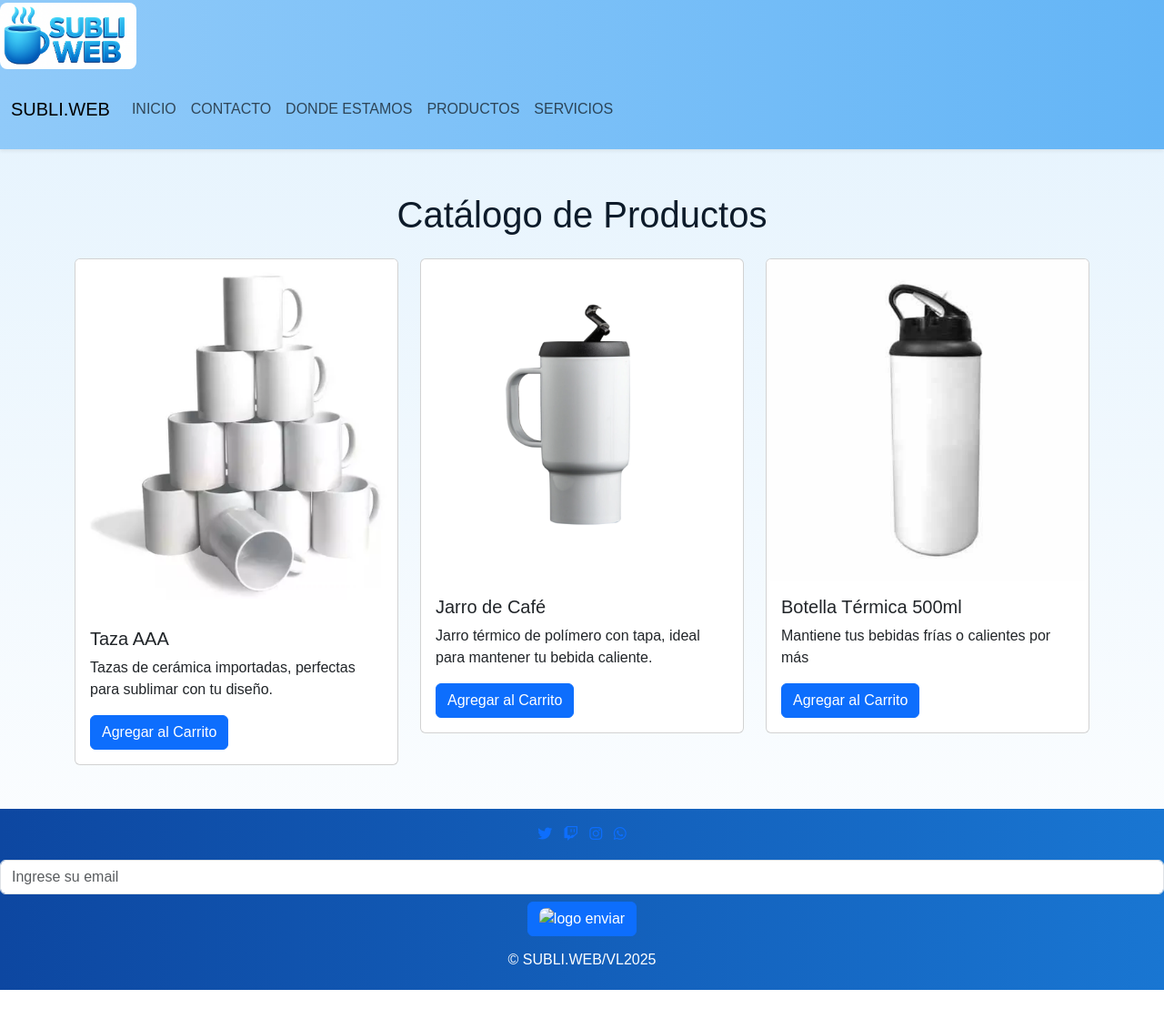
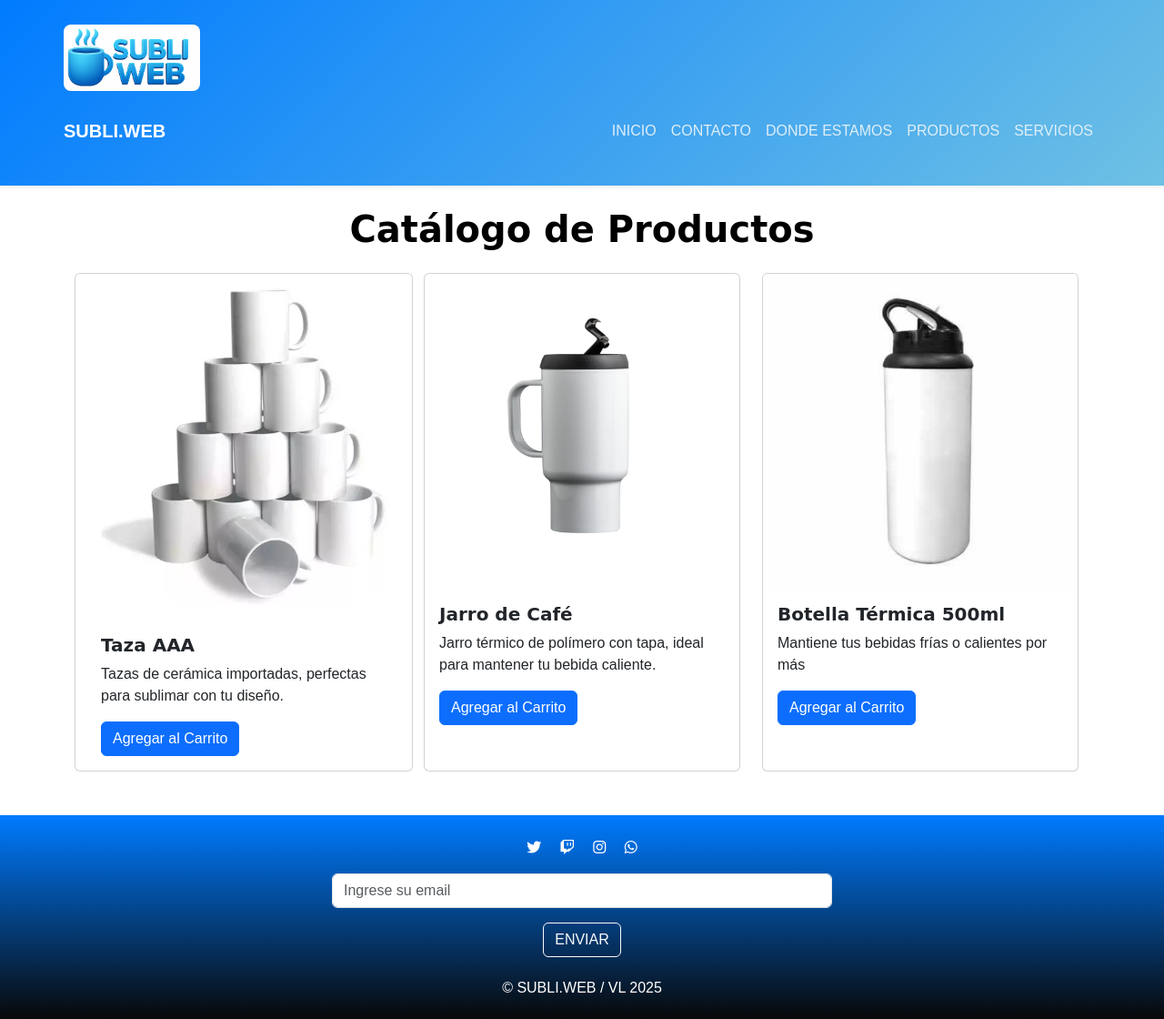
Before and after one commit to lauravillar25/subliweb, a website: page views/productos.html in a window 1280 px wide. Shown: the part 13-1133 px from the top of the page at 91% size. Before the commit the page ends 1101 px from the top, so only its background shows below. Drawn offline with nearby package versions, Linux system fonts and the light colour scheme.

Commit message:
mejoras despues de la 3 correccion

```diff
--- a/scss/_base.scss
+++ b/scss/_base.scss
@@ -24,3 +24,11 @@ img {
   max-width: 150px;
   height: auto;
 }
+
+.nav-link {
+  color: rgb(224, 239, 248);
+
+  &:hover {
+    color: #e1fa02;
+  }
+}
--- a/scss/_donde.scss
+++ b/scss/_donde.scss
@@ -9,9 +9,7 @@
     }
   }
 
-  body {
-    background: linear-gradient(to bottom, #e3f2fd, #ffffff);
-  }
+
 
   .animated-entry {
     animation: fadeInUp 1s ease-out both;
@@ -29,11 +27,3 @@
       transform: rotate(-5deg) scale(1.05);
     }
   }
-
-  header {
-    background: linear-gradient(to right, #90caf9, #64b5f6);
-  }
-
-  footer {
-    background: linear-gradient(to right, #0d47a1, #1976d2);
-  }
--- /dev/null
+++ b/scss/_gradiente.scss
@@ -0,0 +1,7 @@
+
+footer {
+    background: linear-gradient(to top,#080808,#007bff);
+    color: #fff;
+    padding: 2rem;
+    text-align: center;
+}
--- a/scss/_layout.scss
+++ b/scss/_layout.scss
@@ -3,13 +3,6 @@
 
 header {
   background: linear-gradient(135deg, $color-primario, $color-secundario);
-  color: white;
+  color: rgb(228, 211, 211);
   padding: 2rem 0;
 }
-
-footer {
-  background-color: $color-primario;
-  color: white;
-  padding: 2rem 0;
-  text-align: center;
-}
--- a/scss/_variables.scss
+++ b/scss/_variables.scss
@@ -1,5 +1,18 @@
 $color-primario: #007bff;
 $color-secundario: #6ec1e4;
-$color-fondo: #b4cdda;
-$color-texto: #0d1b2a;
+$color-fondo: #ffffff;
+$color-texto: #000000;
 $fuente-principal: 'Nunito', sans-serif;
+$fuente-titulos: 'Neonderthaw', cursive;
+h1, h2, h3, h4, h5 {
+    font-family: $fuente-titulos;
+    font-optical-sizing: auto;
+    font-weight: 900;
+    font-style: normal;
+}
+$fuente-inicio: 'Poppins', sans-serif;
+
+
+.navbar-brand {
+  font-family: $fuente-inicio;
+}
--- a/scss/estilo.scss
+++ b/scss/estilo.scss
@@ -5,3 +5,4 @@
 @use 'components';
 @use 'global';
 @use"donde";
+@use 'gradiente';
--- a/views/productos.html
+++ b/views/productos.html
@@ -17,61 +17,48 @@
 </head>
 
 <body>
-    <header class="shadow-sm py-3" style="background: linear-gradient(to right, #90caf9, #64b5f6);">
-
-        <div class="text-center">
-            <img src="../img/logo.png" alt="logo" class="logo mb-3">
+    <header class="shadow-sm ">
+        <div class="navbar navbar-expand-lg navbar-light container">
+            <img src="../img/logo.png" alt="Logo de SUBLIWEB" class="logo mb-2">
           </div>
-        <nav class="navbar navbar-expand-lg navbar-light">
-            <div class="container-fluid">
-                <a class="navbar-brand" href="../index.html">SUBLI.WEB</a>
-                <button class="navbar-toggler" type="button" data-bs-toggle="collapse" data-bs-target="#navbarNav"
-                    aria-controls="navbarNav" aria-expanded="false" aria-label="Toggle navigation">
+          <nav class="navbar navbar-expand-lg navbar-light container">
+            <a class="navbar-brand text-white fw-bold" href="../index.html">SUBLI.WEB</a>
+            <button class="navbar-toggler border-white" type="button" data-bs-toggle="collapse" data-bs-target="#navbarNav">
               <span class="navbar-toggler-icon"></span>
             </button>
             <div class="collapse navbar-collapse" id="navbarNav">
-                    <ul class="navbar-nav">
-                        <li class="nav-item">
-                            <a class="nav-link" href="../index.html">INICIO</a>
-                        </li>
-                        <li class="nav-item">
-                            <a class="nav-link" href="./contactos.html">CONTACTO</a>
-                        </li>
-                        <li class="nav-item">
-                            <a class="nav-link" href="./dondeestamos.html">DONDE ESTAMOS</a>
-                        </li>
-                        <li class="nav-item">
-                            <a class="nav-link" href="./productos.html">PRODUCTOS</a>
-                        </li>
-                        <li class="nav-item">
-                            <a class="nav-link" href="./servicios.html">SERVICIOS</a>
-                        </li>
+              <ul class="navbar-nav ms-auto">
+                <li class="nav-item"><a class="nav-link " href="../index.html">INICIO</a></li>
+                <li class="nav-item"><a class="nav-link " href="./contactos.html">CONTACTO</a></li>
+                <li class="nav-item"><a class="nav-link  " href="./dondeestamos.html">DONDE ESTAMOS</a></li>
+                <li class="nav-item"><a class="nav-link " href="./productos.html">PRODUCTOS</a></li>
+                <li class="nav-item"><a class="nav-link " href="./servicios.html">SERVICIOS</a></li>
               </ul>
-                </div>
             </div>
           </nav>
     </header>
-    <main class="container mt-5">
-        <h1 class="text-center">Catálogo de Productos</h1>
+    <main class="container">
+        <section class="lista">
 
-        <div class="row mt-4">
+        <div class="container mt-4">
+        <h1 class="text-center mb-4 fade-in">Catálogo de Productos</h1>
 
-            <div class="col-md-4 mb-4">
-                <div class="card">
-                    <img src="../img/taza AAA.webp" class="card-img-top" alt="Taza AAA">
+        <div class="row row-cols-1 row-cols-md-3 g-4">
+                <div class="card h-100">
+                    <img src="../img/taza AAA.webp" class="card-img-top img-fluid object-fit-cover" alt="Taza AAA">
                     <div class="card-body">
                         <h5 class="card-title">Taza AAA</h5>
                         <p class="card-text">Tazas de cerámica importadas, perfectas para sublimar con tu diseño.</p>
                         <a href="#" class="btn btn-primary">Agregar al Carrito</a>
                     </div>
                 </div>
-            </div>
 
 
-            <div class="col-md-4 mb-4">
-                <div class="card">
+
+            <div class="col">
+                <div class="card h-100">
                     <img src="../img/jarro de cafe.webp"
-                        class="card-img-top" alt="Jarro de Café">
+                        class="card-img-top img-fluid object-fit-cover" alt="Jarro de Café">
                     <div class="card-body">
                         <h5 class="card-title">Jarro de Café</h5>
                         <p class="card-text">Jarro térmico de polímero con tapa, ideal para mantener tu bebida caliente.
@@ -80,32 +67,39 @@
                     </div>
                 </div>
             </div>
-            <div class="col-md-4 mb-4">
-                <div class="card">
-                    <img src="../img/botella termica sin fondo.jpg" class="card-img-top" alt="Botella Térmica">
+            <div class="col">
+                <div class="card h-100">
+                    <img src="../img/botella termica sin fondo.jpg" class="card-img-top img-fluid object-fit-cover" alt="Botella Térmica">
                     <div class="card-body">
                         <h5 class="card-title">Botella Térmica 500ml</h5>
                         <p class="card-text">Mantiene tus bebidas frías o calientes por más</p>
                             <a href="#" class="btn btn-primary">Agregar al Carrito</a>
                     </div>
                 </div>
+            </div>
+        </div>
         </section>
 
     </main>
-    <footer class="bg-light text-center py-3 mt-4">
-        <div class="redesSociales">
-            <a href="https://twitter.com" target="_blank" class="me-2"><i class="fa-brands fa-twitter"></i></a>
-            <a href="https://www.twitch.tv/" target="_blank" class="me-2"><i class="fa-brands fa-twitch"></i></a>
-            <a href="https://www.instagram.com/" target="_blank" class="me-2"><i class="fa-brands fa-instagram"></i></a>
-            <a href="https://www.whatsapp.com/?lang=es_LA" target="_blank"><i class="fa-brands fa-whatsapp"></i></a>
+    <footer class="text-white text-center py-4 mt-5 animated-entry">
+        <div class="container">
+          <div class="mb-3">
+            <a href="https://twitter.com" target="_blank" class="text-white me-3"><i class="fa-brands fa-twitter"></i></a>
+            <a href="https://www.twitch.tv/" target="_blank" class="text-white me-3"><i class="fa-brands fa-twitch"></i></a>
+            <a href="https://www.instagram.com/" target="_blank" class="text-white me-3"><i class="fa-brands fa-instagram"></i></a>
+            <a href="https://www.whatsapp.com/?lang=es_LA" target="_blank" class="text-white"><i class="fa-brands fa-whatsapp"></i></a>
           </div>
-        <form class="my-3" action="">
-            <input type="email" class="form-control mb-2" placeholder="Ingrese su email">
-            <button type="submit" class="btn btn-primary"><img src="" alt="logo enviar" /></button>
+          <form class="row g-3">
+            <div class="col-12 col-md-6 mx-auto">
+              <input type="email" class="form-control" placeholder="Ingrese su email" required>
+            </div>
+            <div class="col-12 text-center">
+              <button type="submit" class="btn btn-outline-light">ENVIAR</button>
+            </div>
           </form>
-        <h6 class="copy">&#169; SUBLI.WEB/VL2025</h6>
+          <h6 class="mb-0 text-center mt-4">&copy; SUBLI.WEB / VL 2025</h6>
+        </div>
       </footer>
-
     <script src="https://cdn.jsdelivr.net/npm/bootstrap@5.3.3/dist/js/bootstrap.bundle.min.js"
         integrity="sha384-YvpcrYf0tY3lHB60NNkmXc5s9fDVZLESaAA55NDzOxhy9GkcIdslK1eN7N6jIeHz"
         crossorigin="anonymous"></script>
```
Also changed, not shown: index.html (+35 -39 lines), views/contactos.html (+32 -35 lines), views/dondeestamos.html (+11 -12 lines), views/servicios.html (+21 -23 lines), css/estilo.css, 1 other file. Lines whose indentation alone changed are shown as unchanged.
